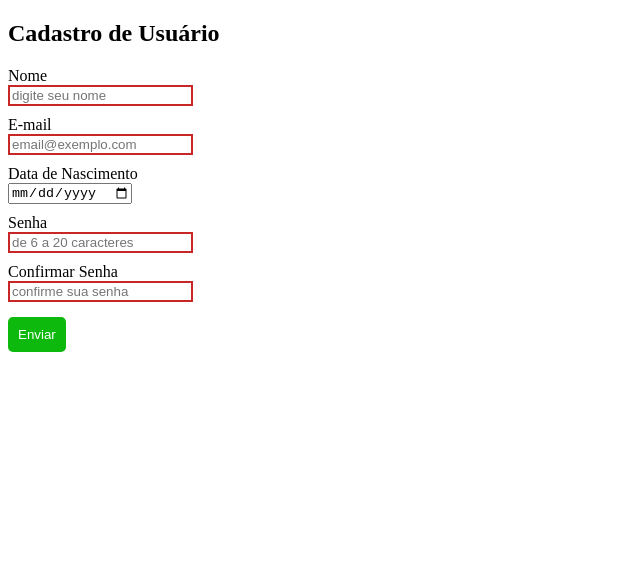
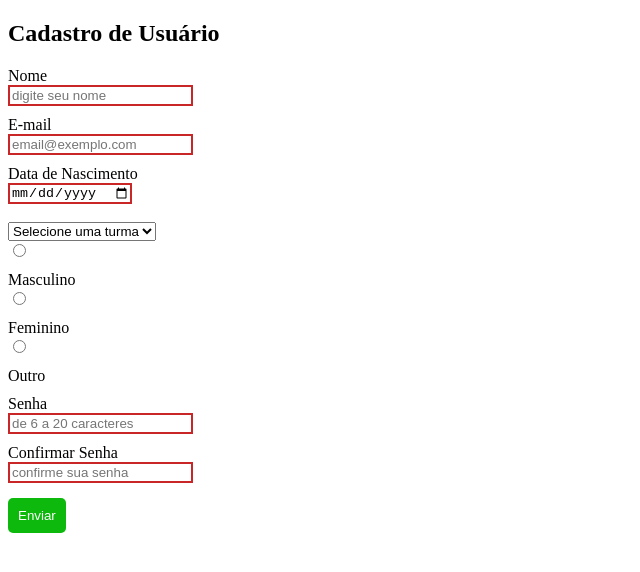
Before and after one commit to A-bacate/DesenvolvimentoDeSistemas, a plain HTML site: page formulário.html in a window 1280 px wide. Both pictures are taken after a click on the button "Enviar". Shown: the whole page, without its empty margins (0-640 px from the left). Drawn offline with Linux system fonts and the light colour scheme.

Commit message:
programação

```diff
--- a/formulário.html
+++ b/formulário.html
@@ -43,6 +43,36 @@
             <input type="date" name="nascimento" id="nascimento"
             required>
         </div>
+        <br>
+        <div>
+            <select name="turma" id="turma">
+                <option value="" selected>Selecione uma turma</option>
+                <option value="turma01">Turma 1</option>
+                <option value="turma02">Turma 2</option>
+                <option value="turma03">Turma 3</option>
+                <option value="turma04">Turma 4</option>
+                <option value="turma05">Turma 5</option>
+                <option value="turma06">Turma 6</option>
+                <option value="turma07">Turma 7</option>
+                <option value="turma08">Turma 8</option>
+            </select>
+        </div>
+
+        <div id="radio-container">
+            <input type="radio" name="sexo" id="masculino" value="m">
+            <label for="masculino" id="radio-label">Masculino</label>
+        </div>
+
+        <div id="radio-container">
+            <input type="radio" name="sexo" id="feminino" value="f">
+            <label for="feminino" id="radio-label">Feminino</label>
+        </div>
+
+        <div id="radio-container">
+            <input type="radio" name="sexo" id="outro" value="o">
+            <label for="outro" id="radio-label">Outro</label>
+        </div>
+
         <div>
             <label for="senha">Senha</label>
             <input type="password" name="senha" id="senha"
@@ -59,6 +89,29 @@
         <!-- comentarrioo -->
     </form>
     <script>
+        let inputNome = document.getElementById('nome');
+        let inputEmail = document.getElementById(`email`);
+        let inputDataNascimento = document.getElementById(`nascimento`);
+        let inputSenha = document.getElementById(`senha`);
+        let inputConfirmarSenha = document.getElementById(`confirma-senha`);
+
+        inputNome.addEventListener('input', function(){
+            inputNome.classList.remove('borda-erro');
+        })
+        inputEmail.addEventListener('input', function(){
+            inputEmail.classList.remove('borda-erro');
+        })
+        inputDataNascimento.addEventListener('input', function(){
+            inputDataNascimento.classList.remove('borda-erro');
+        })
+        inputSenha.addEventListener('input', function(){
+            inputSenha.classList.remove('borda-erro');
+        })
+        inputConfirmarSenha.addEventListener('input', function(){
+            inputC.classList.remove('borda-erro');
+        })
+
+
         function enviarForm(){
             let nome = document.getElementById(`nome`).value;
             let email = document.getElementById(`email`).value;
@@ -68,21 +121,22 @@
 
             console.log(dataNascimento);
 
+            if (!maiorDeIdade(dataNascimento)){
+                document.getElementById('nascimento').classList.add('borda-erro');
+                alert('Menor de Idade!');
+            }
+
             if (nome.length < 2){
                 document.getElementById('nome').classList.add('borda-erro');
-                alert('Preencha os dados corretamente!');
             }
             if (email.length === 0){
                 document.getElementById('email').classList.add('borda-erro');
-                alert('Preencha os dados corretamente!');
             }
             if(senha.length === 0){
                 document.getElementById('senha').classList.add('borda-erro');
-                alert('Preencha os dados corretamente!');
             }
             if (confirmarSenha.length === 0){
                 document.getElementById('confirma-senha').classList.add('borda-erro');
-                alert('Preencha os dados corretamente!');
             }
 
             // if (senha==confirmarSenha){
@@ -93,6 +147,20 @@
             // }
 
         }
+        function maiorDeIdade(data){
+            if(!data) return false;
+
+            let hoje = new Date;
+            let nascimento = new Date(data);
+
+            let idade = hoje.getFullYear() - nascimento.getFullYear();
+            let mes = hoje.getMonth() - nascimento.getMonth();
+            if(mes < 0 || (mes === 0 && hoje.getDate() < nascimento.getDate())){
+                idade--;
+            }
+
+            return idade>=18;
+        }
     </script>
 </body>
 </html>
```
